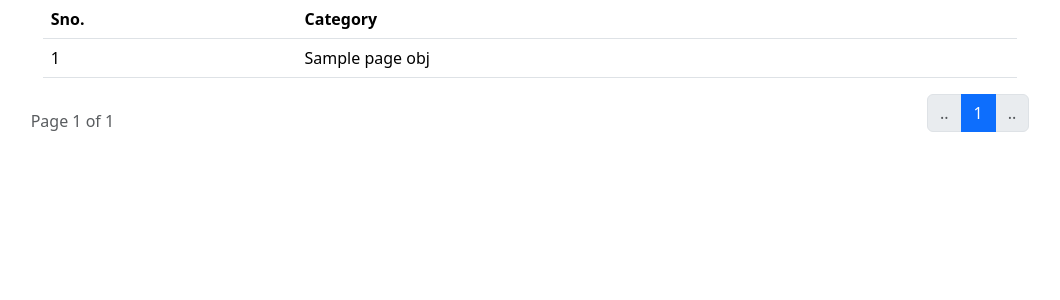
After one commit to iasmiranda/django-easy-bug-study, a Django app: template ToDo_app/templates/Categories/index.html in a window 1280 px wide. The commit adds this page. Shown: the top 300 px of the page, without its empty margins (110-1170 px from the left). Run offline with Django 3.2, Linux system fonts and the light colour scheme; the template is opened without the code that fills it: most values are stand-ins (such as "Sample title", 1, 10 or a date in 2020).

Commit message:
✨: solved!

```diff
--- a/ToDo_app/Items/urls.py
+++ b/ToDo_app/Items/urls.py
@@ -4,6 +4,7 @@ from . import views
 urlpatterns = [
     path("", views.index, name="index"),
     path("addItems", views.addItems, name="addItems"),
+    path("addCategories", views.addCategories, name="addCategories"),
     path("deleteItems", views.deleteItems, name="deleteItems"),
     path("updateItems", views.updateItems, name="updateItems"),
     path("statusItems", views.statusItems, name="statusItems"),
--- /dev/null
+++ b/ToDo_app/templates/Categories/index.html
@@ -0,0 +1,66 @@
+{% extends "base.html" %} {% block content %} {% if values %}
+
+<div class="container pb-0 mb-0 table1">
+  <table class="table table-hover">
+    <thead>
+      <tr>
+        <th>Sno.</th>
+        <th>Category</th>
+      </tr>
+    </thead>
+    <tbody>
+      {% for values in page_obj %}
+      <tr>
+        <td>{{forloop.counter}}</td>
+        <td>{{values.name}}</td>
+      </tr>
+      {% endfor %}
+    </tbody>
+  </table>
+</div>
+<div
+  class="d-flex justify-content-between align-items-center mt-0 pt-0 pageNumbers"
+>
+  <span class="text-muted fs-6"
+    >Page {{page_obj.number}} of {{page_obj.paginator.num_pages}}</span
+  >
+  <ul class="pagination justify-content-end h-25">
+    {% if page_obj.has_previous %}
+    <li class="page-item h-25 fs-6">
+      <a class="page-link" href="?page={{ page_obj.previous_page_number }}"
+        >..</a
+      >
+    </li>
+    {% else %}
+    <li class="page-item h-25 fs-6 disabled">
+      <a class="page-link">..</a>
+    </li>
+    {% endif %} {% for num in page_obj.paginator.page_range %}
+    <li
+      class="page-item h-25 fs-6 {% if num == page_obj.number %}active{% endif %}"
+    >
+      <a class="page-link" href="?page={{ num }}">{{ num }}</a>
+    </li>
+    {% endfor %} {% if page_obj.has_next %}
+    <li class="page-item h-25 fs-6">
+      <a class="page-link" href="?page={{ page_obj.next_page_number }}">..</a>
+    </li>
+    {% else %}
+    <li class="page-item h-25 fs-6 disabled">
+      <a class="page-link">..</a>
+    </li>
+    {% endif %}
+  </ul>
+</div>
+
+{% else %}
+<div class="container">
+  <div class="row">
+    <div class="col-md-3">
+      No values for diaply
+      <br />
+      <a class="link active" href="{% url 'addCategories' %}">Add Categories</a>
+    </div>
+  </div>
+</div>
+{% endif %} {% endblock content%}
--- a/ToDo_app/templates/Items/addItems.html
+++ b/ToDo_app/templates/Items/addItems.html
@@ -11,8 +11,8 @@
       </div>
 
       <div class="mb-3">
-        <label for="disabledSelect" class="form-label">Categories*</label>
-        <select name="category" id="disabledSelect" class="form-select" required>
+        <label for="disabledSelect" class="form-label">Categories</label>
+        <select name="category" id="disabledSelect" class="form-select">
           {% if values.category %}
           <option name="curency" value="{{values.category}}" selected>
             {{values.category}}
--- a/ToDo_app/templates/Items/index.html
+++ b/ToDo_app/templates/Items/index.html
@@ -158,6 +158,8 @@
       No values for diaply
       <br />
       <a class="link active" href="{% url 'addItems' %}">Add Items</a>
+      <br />
+      <a class="link active" href="{% url 'addCategories' %}">Add Category</a>
     </div>
   </div>
 </div>
--- a/ToDo_app/templates/nav.html
+++ b/ToDo_app/templates/nav.html
@@ -15,6 +15,9 @@
           <li class="nav-item">
             <a class="nav-link" href="{% url 'addItems' %}">Add Items</a>
           </li>
+            <li class="nav-item">
+            <a class="nav-link" href="{% url 'addItems' %}">Add Categories</a>
+          </li>
           <li class="nav-item">
             {% if user.is_authenticated %}
             <a class="nav-link" href="{% url 'logout' %}">Logout</a>
```
Also changed, not shown: ToDo_app/Items/views.py (+24 -0 lines), ToDo_app/templates/Categories/addCategories.html (added, +22 -0 lines), 1 other file.
